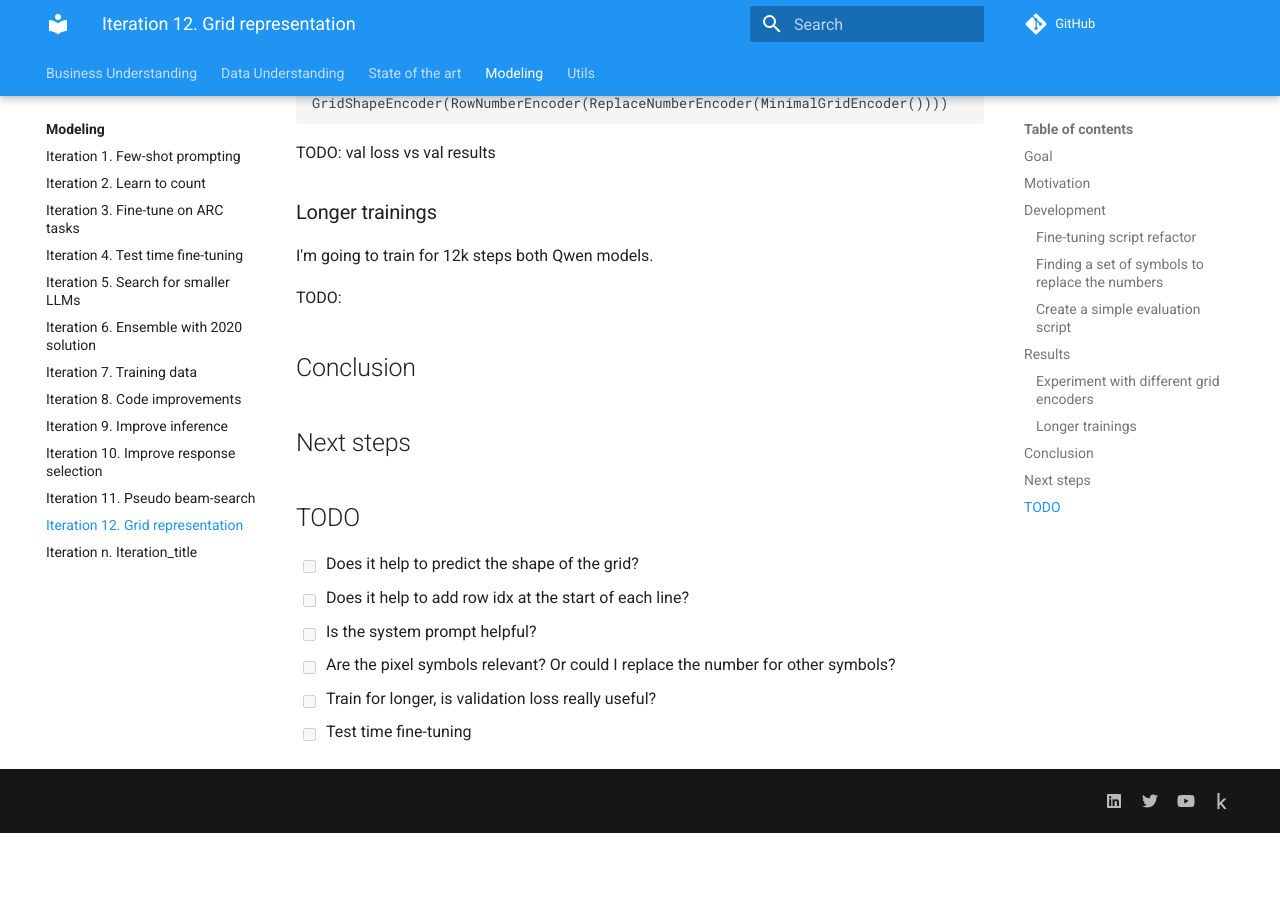
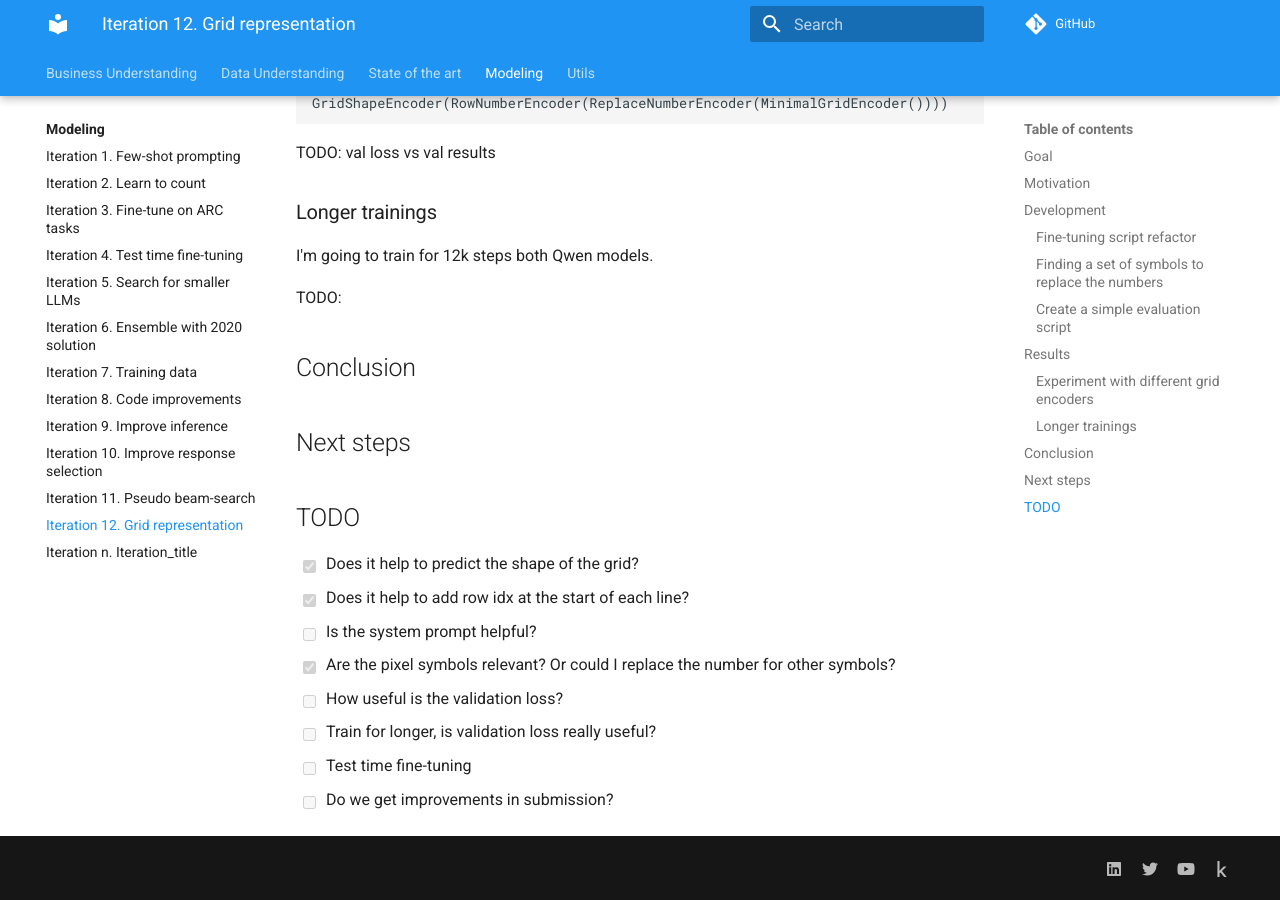
Before and after one commit to zhengjunyao-work/arc24, an MkDocs documentation site: the page built from docs/modeling/Iteration_12_grid_representation.md, in a window 1280 px wide and 900 px high, scrolled down 2067 px. Built offline with MkDocs 1.6.1 and Material for MkDocs 9.7.7, drawn with Linux system fonts in a browser that asks for light colours; comment, search, counter and statistics services are not loaded; before the commit the page ends 2900 px from its top, so only the background shows below that.

Commit message:
small updates

```diff
--- a/docs/modeling/Iteration_12_grid_representation.md
+++ b/docs/modeling/Iteration_12_grid_representation.md
@@ -85,9 +85,11 @@ TODO:
 
 ## TODO
 
-- [ ] Does it help to predict the shape of the grid?
-- [ ] Does it help to add row idx at the start of each line?
+- [x] Does it help to predict the shape of the grid?
+- [x] Does it help to add row idx at the start of each line?
 - [ ] Is the system prompt helpful?
-- [ ] Are the pixel symbols relevant? Or could I replace the number for other symbols?
+- [x] Are the pixel symbols relevant? Or could I replace the number for other symbols?
+- [ ] How useful is the validation loss?
 - [ ] Train for longer, is validation loss really useful?
 - [ ] Test time fine-tuning
+- [ ] Do we get improvements in submission?
```
Also changed, not shown: 1 other file.
